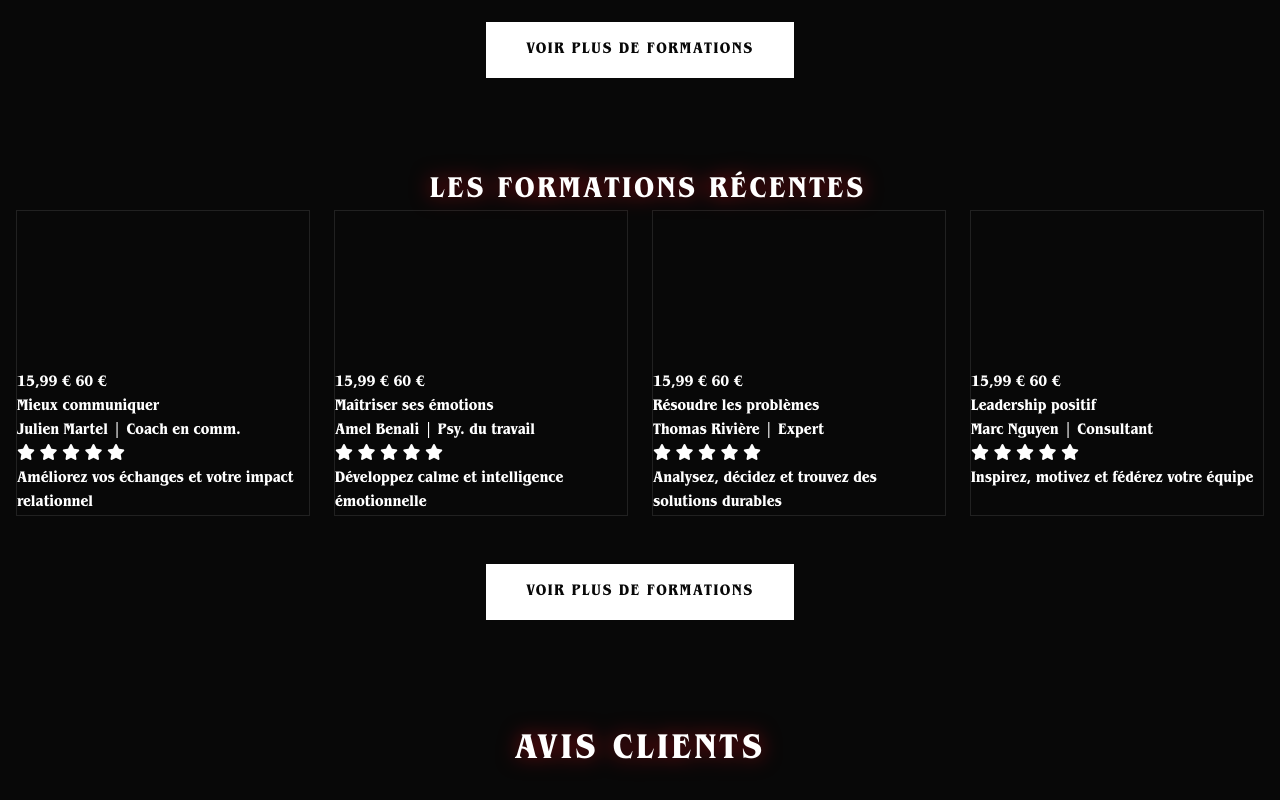
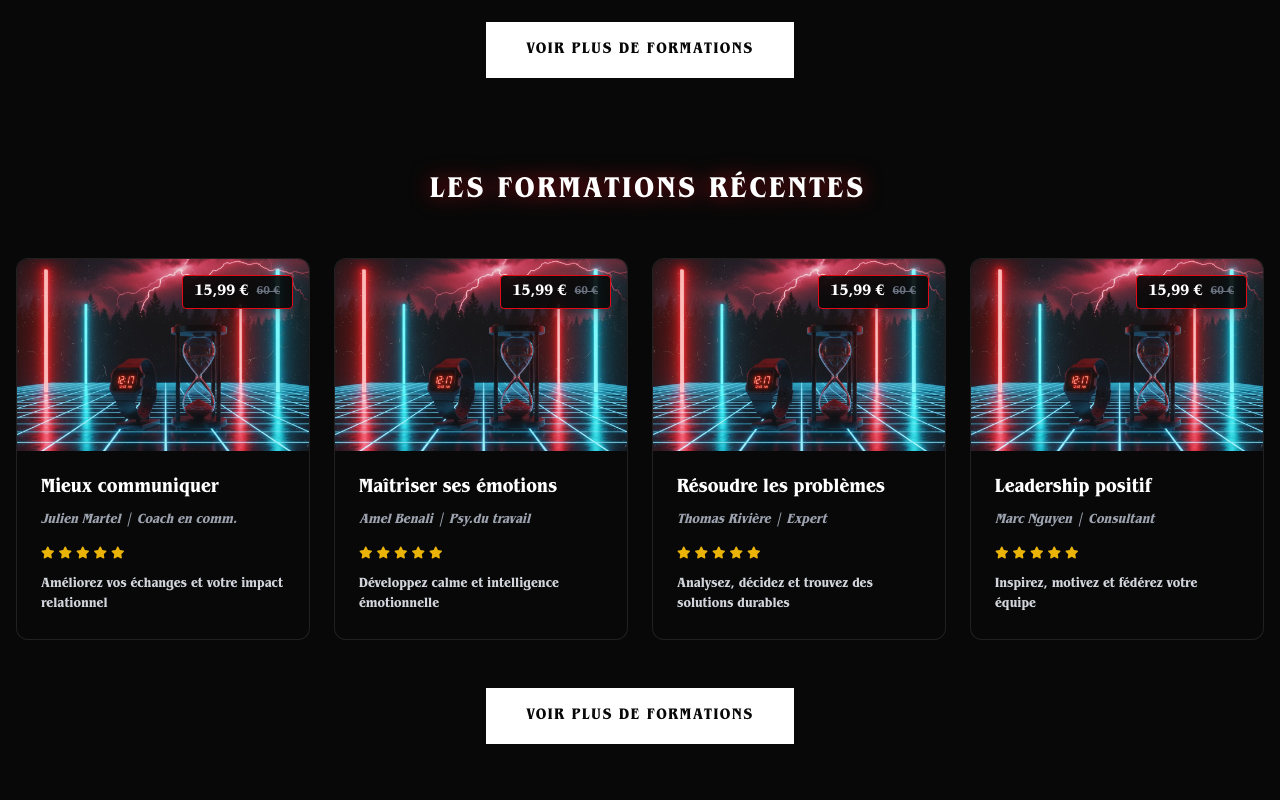
Before and after one commit to Meegy-exe/Klivio, a plain HTML site: page tailwind/index.html in a window 1280 px wide. Shown: the part 1180-1980 px from the top of the page. Drawn offline with nearby package versions, Linux system fonts and the light colour scheme; files whose address does not match are found by name.

Commit message:
modif section formation récente

```diff
--- a/tailwind/index.html
+++ b/tailwind/index.html
@@ -163,7 +163,8 @@
                         </div>
 
                         <div class="p-6">
-                        <h3 class="font-stranger mb-2 text-white text-xl font-bold transition-colors">Gérer le stress
+                            <h3 class="font-stranger mb-2 text-white text-xl font-bold transition-colors">Gérer le
+                                stress
                             </h3>
                             <p class="italic mb-4 text-gray-400 text-sm">Lucie Garnier | Formatrice</p>
                             <div class="flex text-yellow-500 text-xs gap-1 mb-4" title="Icone étoile">
@@ -216,7 +217,8 @@
                         </div>
 
                         <div class="p-6">
-                        <h3 class="font-stranger mb-2 text-white text-xl font-bold transition-colors">Gérer son temps
+                            <h3 class="font-stranger mb-2 text-white text-xl font-bold transition-colors">Gérer son
+                                temps
                             </h3>
                             <p class="italic mb-4 text-gray-400 text-sm">Claire Dumas | Coach organisation</p>
                             <div class="flex text-yellow-500 text-xs gap-1 mb-4" title="Icone étoile">
@@ -238,94 +240,122 @@
             </div>
         </section>
         <!-- FORMUTION RECENTES -->
-        <section class="container mx-auto px-4 py-12">
+        <section class="px-4 py-12">
+            <div class="container mx-auto">
                 <h2
-                class="drop-shadow-red text-center border-red pl-4 text-3xl font-bold text-white uppercase tracking-widest">
-                Les
-                formations récentes</h2>
+                    class="drop-shadow-red text-center border-red pl-4 text-3xl font-bold text-white uppercase tracking-widest font-stranger mb-12">
+                    Les formations récentes</h2>
                     <div class="grid grid-cols-1 md:grid-cols-2 lg:grid-cols-4 gap-6 mb-12">
                         <!-- 1ere formation -->
-                <article class="bg-black overflow-hidden border border-white/10">
-                    <!-- bloc au dessus equivalent vert -->
-                    <div class="h-40 relative" title="Image"></div>
-                    <div class="price2">
-                        <span class="little-price" title="15,99 €">15,99 €</span>
-                        <span class="big-price" title="60 € barré">60 €</span>
+                        <article
+                            class="bg-black overflow-hidden border border-white/10 rounded-xl hover:border-red hover:shadow-red relative">
+                            <div class="h-48 relative w-full bg-center bg-zinc-800 " title="Image"><img
+                                    class="object-cover w-full h-full" src="./img/time.jpg" alt="Photo d'un sablier"
+                                    title="Photo micro"></div>
+                            <div
+                                class="absolute bg-black/90 border border-red px-3 py-1 rounded shadow-lg flex items-center gap-2 top-4 right-4">
+                                <span class="font-bold text-white" title="15,99 €">15,99 €</span>
+                                <span class="text-xs line-through text-gray-500" title="60 € barré">60 €</span>
                             </div>
-                    <div class="card1content" title="Icone étoile">
-                        <h3 class="cardH3R">Mieux communiquer</h3>
-                        <p class="nom2">Julien Martel | Coach en comm.</p>
-                        <div class="blocStar">
-                            <i class="star fa-solid fa-star"></i>
-                            <i class="star fa-solid fa-star"></i>
-                            <i class="star fa-solid fa-star"></i>
-                            <i class="star fa-solid fa-star"></i>
-                            <i class="star fa-solid fa-star"></i>
+
+                            <div class="p-6">
+                                <h3 class="font-stranger mb-2 text-white text-xl font-bold transition-colors">Mieux
+                                    communiquer</h3>
+                                <p class="italic mb-4 text-gray-400 text-sm">Julien Martel | Coach en comm.</p>
+                                <div class="flex text-yellow-500 text-xs gap-1 mb-4" title="Icone étoile">
+                                    <i class="fa-solid fa-star"></i>
+                                    <i class="fa-solid fa-star"></i>
+                                    <i class="fa-solid fa-star"></i>
+                                    <i class="fa-solid fa-star"></i>
+                                    <i class="fa-solid fa-star"></i>
+
                                 </div>
-                        <p class="accroche-card2">Améliorez vos échanges et votre impact relationnel</p>
+
+                                <p class="text-sm text-gray-300">Améliorez vos échanges et votre impact relationnel</p>
                             </div>
                         </article>
                         <!-- 2ème formation -->
-                <article class="bg-black overflow-hidden border border-white/10">
-                    <!-- bloc au dessus equivalent vert -->
-                    <div class="h-40 relative" title="Image"></div>
-                    <div class="price2">
-                        <span class="little-price" title="15,99 €">15,99 €</span>
-                        <span class="big-price" title="60 € barré">60 €</span>
+                        <article
+                            class="bg-black overflow-hidden border border-white/10 rounded-xl hover:border-red hover:shadow-red relative">
+                            <div class="h-48 relative w-full bg-center bg-zinc-800 " title="Image"><img
+                                    class="object-cover w-full h-full" src="./img/time.jpg" alt="Photo d'un sablier"
+                                    title="Photo micro"></div>
+                            <div
+                                class="absolute bg-black/90 border border-red px-3 py-1 rounded shadow-lg flex items-center gap-2 top-4 right-4">
+                                <span class="font-bold text-white" title="15,99 €">15,99 €</span>
+                                <span class="text-xs line-through text-gray-500" title="60 € barré">60 €</span>
                             </div>
-                    <div class="card1content" title="Icone étoile">
-                        <h3 class="cardH3R">Maîtriser ses émotions</h3>
-                        <p class="nom2">Amel Benali | Psy. du travail</p>
-                        <div class="blocStar">
-                            <i class="star fa-solid fa-star"></i>
-                            <i class="star fa-solid fa-star"></i>
-                            <i class="star fa-solid fa-star"></i>
-                            <i class="star fa-solid fa-star"></i>
-                            <i class="star fa-solid fa-star"></i>
+
+                            <div class="p-6">
+                                <h3 class="font-stranger mb-2 text-white text-xl font-bold transition-colors">Maîtriser
+                                    ses émotions</h3>
+                                <p class="italic mb-4 text-gray-400 text-sm">Amel Benali | Psy.du travail</p>
+                                <div class="flex text-yellow-500 text-xs gap-1 mb-4" title="Icone étoile">
+                                    <i class="fa-solid fa-star"></i>
+                                    <i class="fa-solid fa-star"></i>
+                                    <i class="fa-solid fa-star"></i>
+                                    <i class="fa-solid fa-star"></i>
+                                    <i class="fa-solid fa-star"></i>
+
                                 </div>
-                        <p class="accroche-card2">Développez calme et intelligence émotionnelle</p>
+
+                                <p class="text-sm text-gray-300">Développez calme et intelligence émotionnelle</p>
                             </div>
                         </article>
                         <!-- 3ème formation -->
-                <article class="bg-black overflow-hidden border border-white/10">
-                    <!-- bloc au dessus equivalent vert -->
-                    <div class="h-40 relative" title="Image"></div>
-                    <div class="price2">
-                        <span class="little-price" title="15,99 €">15,99 €</span>
-                        <span class="big-price" title="60 € barré">60 €</span>
+                        <article
+                            class="bg-black overflow-hidden border border-white/10 rounded-xl hover:border-red hover:shadow-red relative">
+                            <div class="h-48 relative w-full bg-center bg-zinc-800 " title="Image"><img
+                                    class="object-cover w-full h-full" src="./img/time.jpg" alt="Photo d'un sablier"
+                                    title="Photo micro"></div>
+                            <div
+                                class="absolute bg-black/90 border border-red px-3 py-1 rounded shadow-lg flex items-center gap-2 top-4 right-4">
+                                <span class="font-bold text-white" title="15,99 €">15,99 €</span>
+                                <span class="text-xs line-through text-gray-500" title="60 € barré">60 €</span>
                             </div>
-                    <div class="card1content">
-                        <h3 class="cardH3R">Résoudre les problèmes</h3>
-                        <p class="nom2">Thomas Rivière | Expert</p>
-                        <div class="blocStar" title="Icone étoile">
-                            <i class="star fa-solid fa-star"></i>
-                            <i class="star fa-solid fa-star"></i>
-                            <i class="star fa-solid fa-star"></i>
-                            <i class="star fa-solid fa-star"></i>
-                            <i class="no-star fa-solid fa-star"></i>
+
+                            <div class="p-6">
+                                <h3 class="font-stranger mb-2 text-white text-xl font-bold transition-colors">Résoudre
+                                    les problèmes</h3>
+                                <p class="italic mb-4 text-gray-400 text-sm">Thomas Rivière | Expert</p>
+                                <div class="flex text-yellow-500 text-xs gap-1 mb-4" title="Icone étoile">
+                                    <i class="fa-solid fa-star"></i>
+                                    <i class="fa-solid fa-star"></i>
+                                    <i class="fa-solid fa-star"></i>
+                                    <i class="fa-solid fa-star"></i>
+                                    <i class="fa-solid fa-star"></i>
+                                    <!-- warning revoir etoile manquante -->
                                 </div>
-                        <p class="accroche-card2">Analysez, décidez et trouvez des solutions durables</p>
+
+                                <p class="text-sm text-gray-300">Analysez, décidez et trouvez des solutions durables</p>
                             </div>
                         </article>
                         <!-- 4ème formation -->
-                <article class="bg-black overflow-hidden border border-white/10">
-                    <!-- bloc au dessus equivalent vert -->
-                    <div class="h-40 relative" title="Image"></div>
-                    <div class="price2">
-                        <span class="little-price" title="15,99 €">15,99 €</span>
-                        <span class="big-price" title="60 € barré">60 €</span>
+                        <article
+                            class="bg-black overflow-hidden border border-white/10 rounded-xl hover:border-red hover:shadow-red relative">
+                            <div class="h-48 relative w-full bg-center bg-zinc-800 " title="Image"><img
+                                    class="object-cover w-full h-full" src="./img/time.jpg" alt="Photo d'un sablier"
+                                    title="Photo micro"></div>
+                            <div
+                                class="absolute bg-black/90 border border-red px-3 py-1 rounded shadow-lg flex items-center gap-2 top-4 right-4">
+                                <span class="font-bold text-white" title="15,99 €">15,99 €</span>
+                                <span class="text-xs line-through text-gray-500" title="60 € barré">60 €</span>
                             </div>
-                    <div class="card1content">
-                        <h3 class="cardH3R">Leadership positif</h3>
-                        <p class="nom2">Marc Nguyen | Consultant</p>
-                        <div class="blocStar" title="Icone étoile">
-                            <i class="star fa-solid fa-star"></i>
-                            <i class="star fa-solid fa-star"></i>
-                            <i class="star fa-solid fa-star"></i>
-                            <i class="star fa-solid fa-star"></i>
-                            <i class="no-star fa-solid fa-star"></i>
+
+                            <div class="p-6">
+                                <h3 class="font-stranger mb-2 text-white text-xl font-bold transition-colors">Leadership
+                                    positif</h3>
+                                <p class="italic mb-4 text-gray-400 text-sm">Marc Nguyen | Consultant</p>
+                                <div class="flex text-yellow-500 text-xs gap-1 mb-4" title="Icone étoile">
+                                    <i class="fa-solid fa-star"></i>
+                                    <i class="fa-solid fa-star"></i>
+                                    <i class="fa-solid fa-star"></i>
+                                    <i class="fa-solid fa-star"></i>
+                                    <i class="fa-solid fa-star"></i>
+
                                 </div>
-                        <p class="accroche-card2">Inspirez, motivez et fédérez votre équipe</p>
+
+                                <p class="text-sm text-gray-300">Inspirez, motivez et fédérez votre équipe</p>
                             </div>
                         </article>
                     </div>
@@ -344,7 +374,7 @@
                 class="flex flex-col items-center text-center grid grid-cols-1 md:grid-cols-2 gap-8 mx-auto max-w-5xl ">
                 <!-- avis 1 -->
                 <article class="bg-grey/65 p-8 border border-white/10">
-                    <img class="object-cover border-2 border-[#E50914] mb-4 shadow-red" src="./img/dustin.jpg"
+                    <img class="object-cover border-2 border-[#E50914] mb-4 shadow-red" src="./img/juliette.jpg"
                         alt="Photo de Juliette">
                     <h3 class="text-xl font-bold text-white mb-2 tracking-wide">Juliette</h3>
                     <div class="text-gray-400 mb-6 text-sm flex inline-flex" title="Icone étoile">
```
Also changed, not shown: README.md, html-css/README.md, tailwind/README.md. Lines whose indentation alone changed are shown as unchanged.
